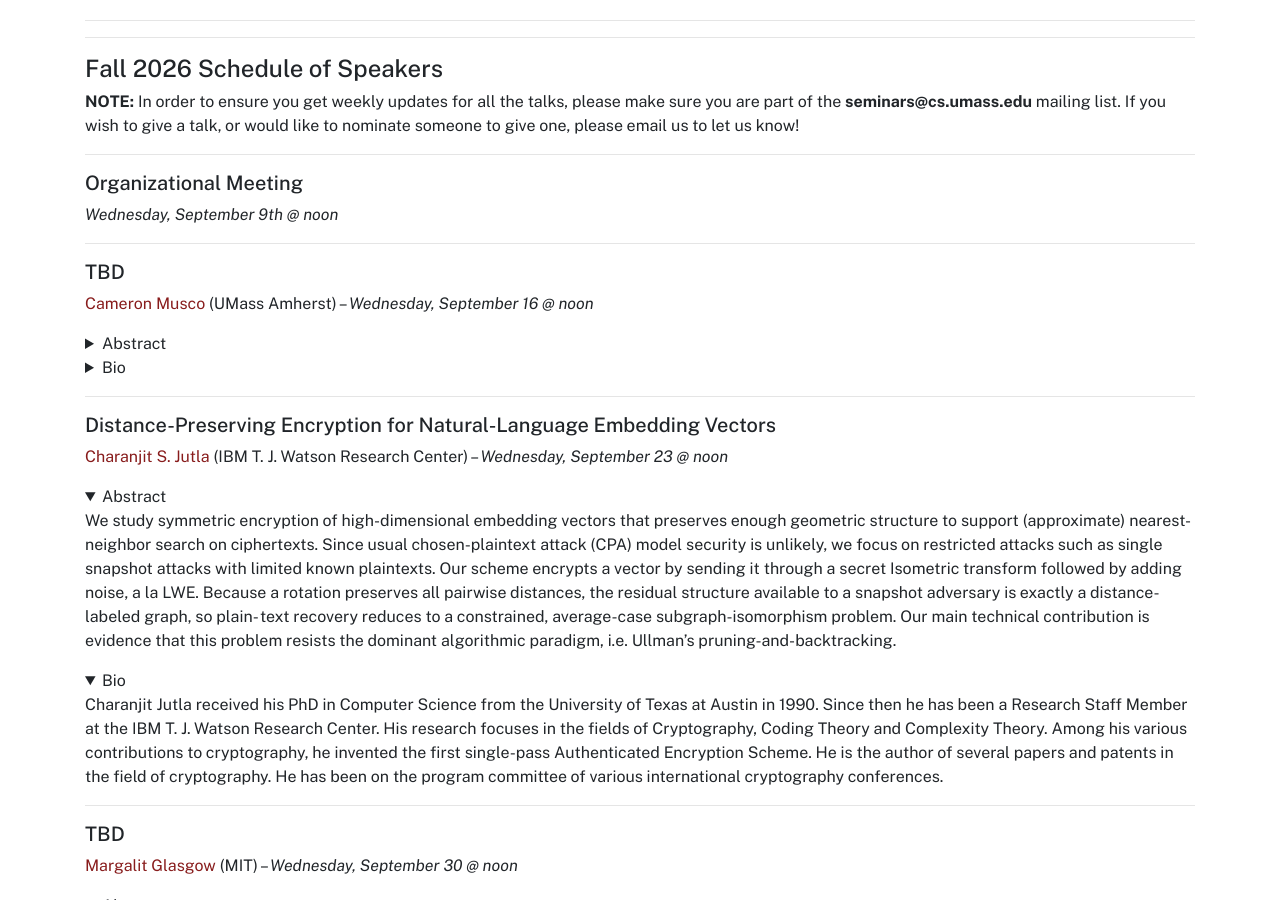
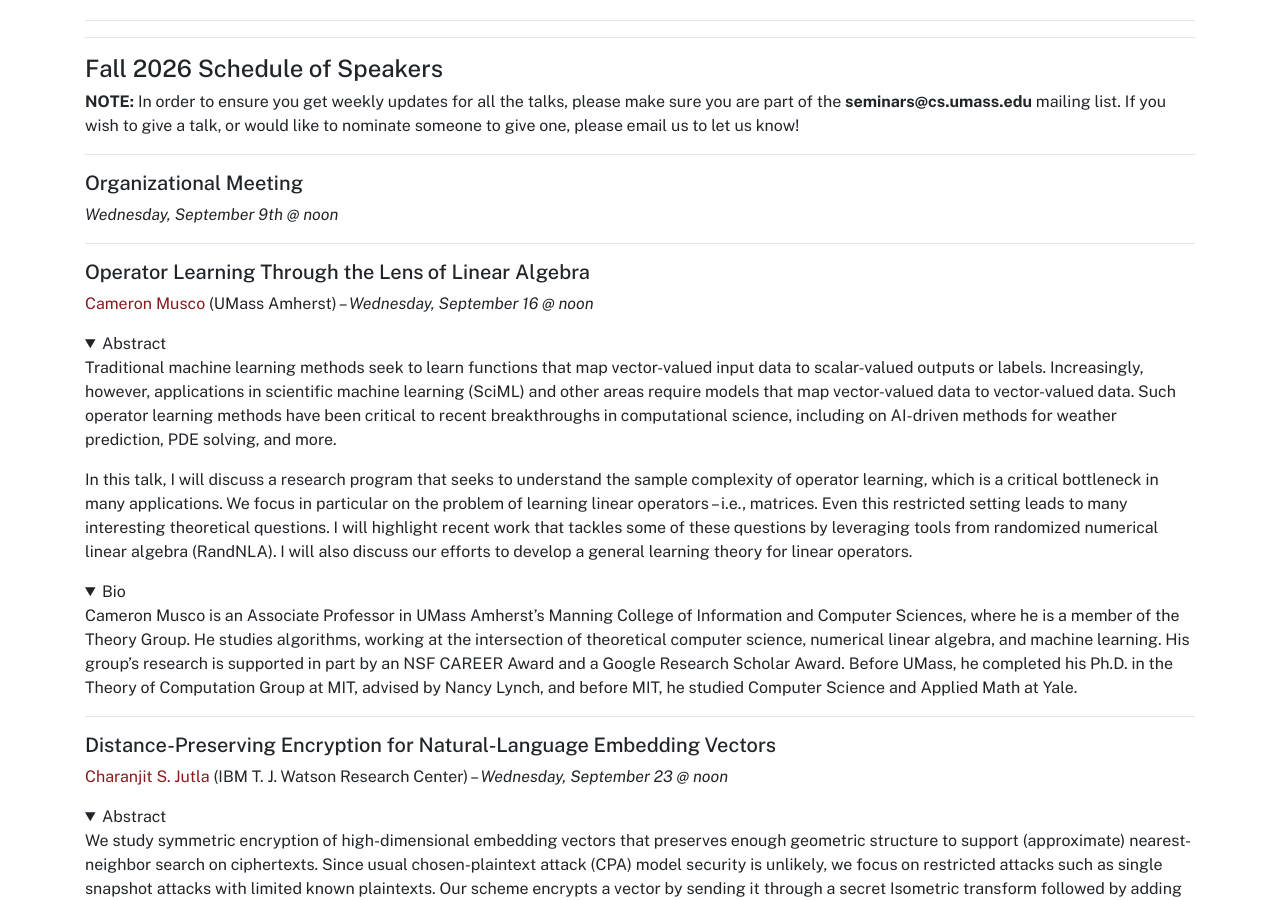
Before and after one commit to umass-theory/umass-theory.github.io, a Jekyll site: the page built from seminar.md, in a window 1280 px wide and 900 px high, scrolled down 510 px. Built offline with Jekyll 4.4.1, drawn with Linux system fonts in a browser that asks for light colours; some of the changed text lies outside the part shown.

Commit message:
Revise seminar entries and add speaker information
Updated seminar details including titles, abstracts, and speaker bios.

```diff
--- a/seminar.md
+++ b/seminar.md
@@ -19,19 +19,21 @@ Welcome to the Fall 2026 series of the **University of Massachusetts Computer Sc
 
 <hr>
 
-##### TBD
+##### Operator Learning Through the Lens of Linear Algebra
 
 [Cameron Musco](https://people.cs.umass.edu/~cmusco/) (UMass Amherst) --  *Wednesday, September 16 @ noon*
-<details markdown="1">
+<details markdown="1" open="1">
 <summary>Abstract</summary>
 
-Abstract TBA
+Traditional machine learning methods seek to learn functions that map vector-valued input data to scalar-valued outputs or labels. Increasingly, however, applications in scientific machine learning (SciML) and other areas require models that map vector-valued data to vector-valued data. Such operator learning methods have been critical to recent breakthroughs in computational science, including on AI-driven methods for weather prediction, PDE solving, and more.
+
+In this talk, I will discuss a research program that seeks to understand the sample complexity of operator learning, which is a critical bottleneck in many applications. We focus in particular on the problem of learning linear operators -- i.e., matrices. Even this restricted setting leads to many interesting theoretical questions. I will highlight recent work that tackles some of these questions by leveraging tools from randomized numerical linear algebra (RandNLA). I will also discuss our efforts to develop a general learning theory for linear operators.
 
 </details>
-<details markdown="1">
+<details markdown="1" open="1">
 <summary>Bio</summary>
 
-Bio TBA
+Cameron Musco is an Associate Professor in UMass Amherst's Manning College of Information and Computer Sciences, where he is a member of the Theory Group.  He studies algorithms, working at the intersection of theoretical computer science, numerical linear algebra, and machine learning. His group's research is supported in part by an NSF CAREER Award and a Google Research Scholar Award.  Before UMass, he completed his Ph.D. in the Theory of Computation Group at MIT, advised by Nancy Lynch, and before MIT, he studied Computer Science and Applied Math at Yale.
 
 </details>
 
@@ -190,9 +192,9 @@ Bio TBA
 
 <hr>
 
-##### TBD
+##### A Polynomial Coreset for Furthest Neighbor in Planar Metrics
 
-[TBA](https://groups.cs.umass.edu/theory/) (TBA) --  *Wednesday, November 18 @ noon*
+[Hector Tierno](https://groups.cs.umass.edu/theory/) (UMass Amherst) --  *Wednesday, November 18 @ noon*
 <details markdown="1">
 <summary>Abstract</summary>
 
```
